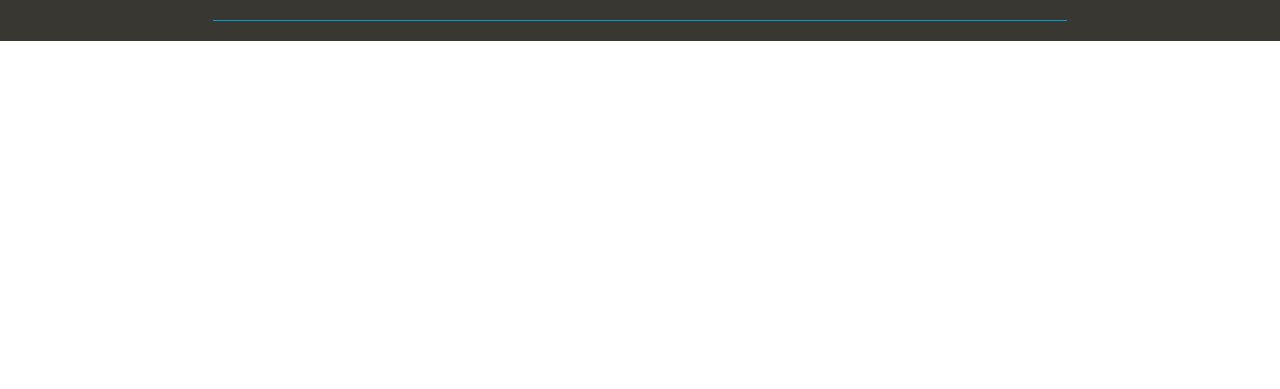
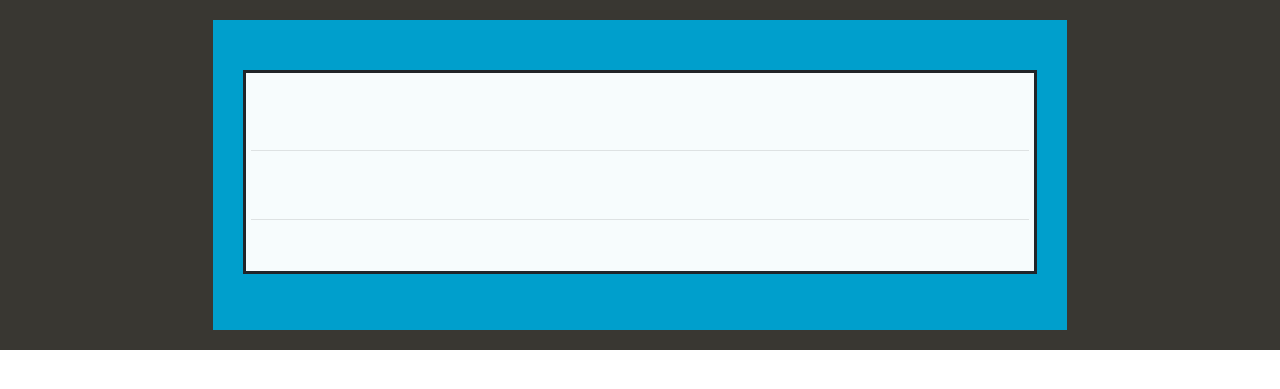
Before and after one commit to catxcoders/catxcoders.github.io, a Jekyll site: the page built from problems/index.html, in a window 1280 px wide. Shown: the top 389 px of the page. Built offline with Jekyll 4.4.1, drawn with Linux system fonts in a browser that asks for light colours.

Commit message:
Fix typos.

```diff
--- a/problems/index.html
+++ b/problems/index.html
@@ -2,6 +2,6 @@
 layout: home_problem
 ---
 
-{% for theme in site.home_problems %}
+{% for theme in site.problems %}
 	{% include view-window-problem.html problem=problem %}
 {% endfor %}
```
